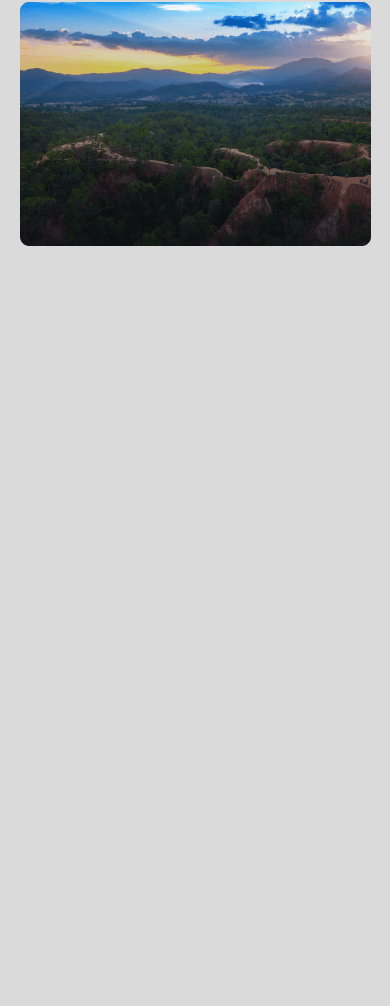
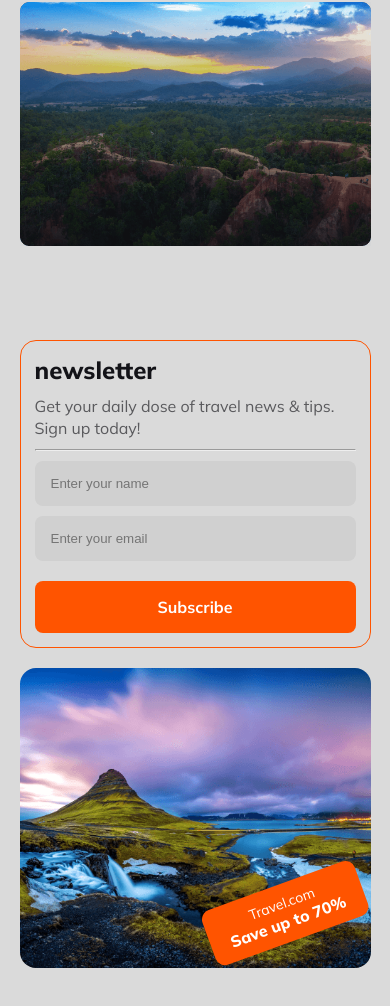
Before and after one commit to eftakhar-491/Batch-9-Assignment-2, a plain HTML site: page index.html in a window 390 px wide. Shown: the part 7216-8222 px from the top of the page. Before the commit the page ends 7556 px from the top, so only its background shows below. Drawn offline with Linux system fonts and the light colour scheme.

Commit message:
newsletter section done

```diff
--- a/index.html
+++ b/index.html
@@ -250,6 +250,22 @@
           <img src="./assets/Images/Group 40089.png" alt="" />
         </div>
       </section>
+      <section class="newsletter">
+        <div class="newsletter-details">
+          <h1>newsletter</h1>
+          <p>Get your daily dose of travel news & tips. Sign up today!</p>
+          <hr />
+          <input type="text" placeholder="Enter your name" />
+          <input type="email" placeholder="Enter your email" />
+          <div class="btn">Subscribe</div>
+        </div>
+        <div class="newsletter-img">
+          <div>
+            <h3>Travel.com</h3>
+            <h1>Save up to 70%</h1>
+          </div>
+        </div>
+      </section>
     </main>
   </body>
 </html>
--- a/style.css
+++ b/style.css
@@ -543,6 +543,82 @@ nav > .menu-container .home {
 .perfect-place-img > img {
   width: 100%;
 }
+/* newsletter section */
+.newsletter {
+  width: 90%;
+  margin: 0 auto 90px auto;
+  display: grid;
+  grid-template-columns: 0.8fr 1.2fr;
+  gap: 20px;
+}
+.newsletter-details {
+  border: 1px solid rgb(255, 84, 0);
+  border-radius: 16px;
+  padding: 30px;
+}
+.newsletter-details > h1 {
+  color: rgb(19, 19, 24);
+  font-family: Mulish;
+  font-size: 24px;
+  font-weight: 800;
+  margin-bottom: 20px;
+}
+.newsletter-details > p {
+  color: rgb(90, 90, 93);
+  font-family: Mulish;
+  font-size: 16px;
+  font-weight: 400;
+  line-height: 26px;
+  margin-bottom: 20px;
+}
+.newsletter-details input {
+  width: 100%;
+  height: 45px;
+  margin-top: 20px;
+  padding-left: 16px;
+  border-radius: 8px;
+  border: none;
+  background-color: rgba(19, 19, 24, 0.05);
+}
+.newsletter-details .btn {
+  width: 100%;
+  margin-top: 20px;
+}
+.newsletter-img {
+  background-image: url(./assets/Images/newsletter.png);
+  background-position: center;
+  background-size: cover;
+  background-repeat: no-repeat;
+  border-radius: 16px;
+  display: flex;
+  justify-content: end;
+  align-items: end;
+}
+.newsletter-img > div {
+  border-radius: 10px;
+  max-width: 300px;
+  background-color: rgb(255, 84, 0);
+  padding: 10px 20px;
+  margin-right: -20px;
+  transform: rotate(-20deg);
+  transform-origin: left bottom;
+}
+.newsletter-img > div > h3 {
+  color: rgb(255, 255, 255);
+  font-family: Mulish;
+  font-size: 20px;
+  font-weight: 400;
+
+  text-align: center;
+}
+.newsletter-img > div > h1 {
+  color: rgb(255, 255, 255);
+  font-family: Mulish;
+  font-size: 32px;
+  font-weight: 800;
+
+  text-align: center;
+}
 /* tablet section */
 @media screen and (min-width: 576px) and (max-width: 992px) {
   /* header section */
@@ -657,6 +733,14 @@ nav > .menu-container .home {
 
   .perfect-place-details > .btn {
     width: 150px;
+  }
+  /* newsletter section */
+  .newsletter {
+    grid-template-columns: 1fr;
+  }
+
+  .newsletter-img {
+    height: 350px;
   }
 }
 /* mobile section */
@@ -878,4 +962,35 @@ nav > .menu-container .home {
     width: 140px;
     height: 50px;
   }
+  /* newsletter section */
+  .newsletter {
+    grid-template-columns: 1fr;
+  }
+  .newsletter-details {
+    border: 1px solid rgb(255, 84, 0);
+    border-radius: 16px;
+    padding: 14px;
+  }
+  .newsletter-details > h1 {
+    margin-bottom: 10px;
+  }
+  .newsletter-details > p {
+    line-height: 22px;
+    margin-bottom: 10px;
+  }
+  .newsletter-details input {
+    margin-top: 10px;
+  }
+  .newsletter-img {
+    height: 300px;
+  }
+  .newsletter-img > div {
+    margin-right: -10px;
+  }
+  .newsletter-img > div > h3 {
+    font-size: 14px;
+  }
+  .newsletter-img > div > h1 {
+    font-size: 16px;
+  }
 }
```
Also changed, not shown: assets/Images/newsletter.png (renamed from assets/Images/Rectangle 8 (1).png).
